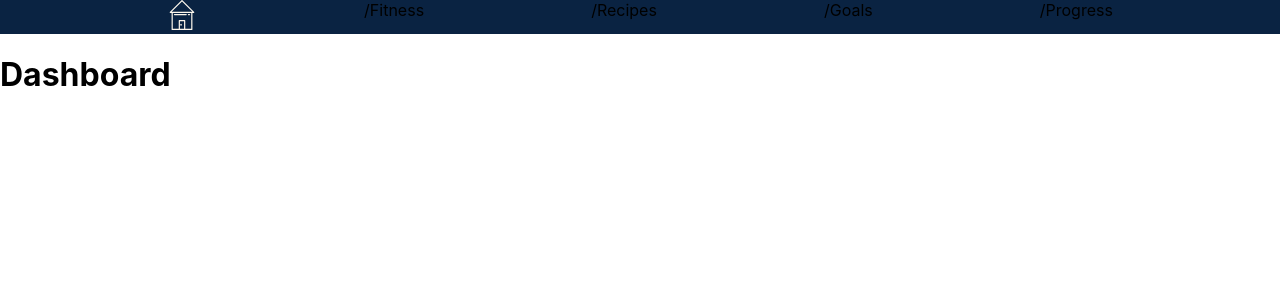
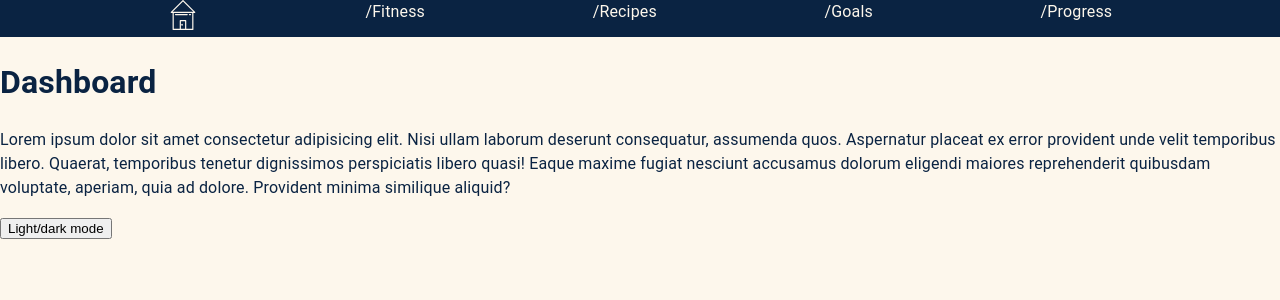
Before and after one commit to SchoolOfCode/final-project-front-end-theredhotchillicoders, a Next.js app: page / in a window 1280 px wide. Shown: the top 300 px of the page. Built offline with nearby package versions, Linux system fonts and the light colour scheme.

Commit message:
Add a basic darkmode toggle, SVGs need updating with props

```diff
--- a/components/NavBar/NavBar.js
+++ b/components/NavBar/NavBar.js
@@ -3,9 +3,10 @@ import Image from "next/image";
 import home from "./home.svg"; // SVGs must be used as JSX in Image components
 import styles from "./NavBar.module.css";
 
-const NavBar = () => {
+function NavBar({ theme }) {
+  console.log(theme);
   return (
-    <nav className={styles.nav}>
+    <nav className={`${theme === "light" ? styles.navLight : styles.navDark}`}>
       <Link href="/">
         <a>
           <Image
@@ -31,6 +32,6 @@ const NavBar = () => {
       </Link>
     </nav>
   );
-};
+}
 
 export default NavBar;
--- a/components/NavBar/NavBar.module.css
+++ b/components/NavBar/NavBar.module.css
@@ -1,6 +1,15 @@
-.nav {
+.navLight {
   display: flex;
   background-color: var(--darkBlue);
+  color: var(--cream);
+  justify-content: space-evenly;
+  width: 100vw;
+}
+
+.navDark {
+  display: flex;
+  background-color: var(--cream);
+  color: var(--darkBlue);
   justify-content: space-evenly;
   width: 100vw;
 }
--- a/package.json
+++ b/package.json
@@ -8,6 +8,10 @@
     "lint": "next lint"
   },
   "dependencies": {
+    "@emotion/react": "^11.7.1",
+    "@emotion/styled": "^11.6.0",
+    "@mui/icons-material": "^5.4.2",
+    "@mui/material": "^5.4.2",
     "next": "12.0.10",
     "react": "17.0.2",
     "react-dom": "17.0.2"
--- a/pages/_app.js
+++ b/pages/_app.js
@@ -1,7 +1,41 @@
-import '../styles/globals.css'
+import React, { useState, useEffect } from "react";
+import "../styles/globals.css";
+import { darkMode, lightMode } from "../styles/themes";
+import { createTheme, ThemeProvider } from "@mui/material/styles";
+import CssBaseline from "@mui/material/CssBaseline";
+
+function getActiveMode(currentMode) {
+  if (currentMode === "light") {
+    return lightMode;
+  } else {
+    return darkMode;
+  }
+}
 
 function MyApp({ Component, pageProps }) {
-  return <Component {...pageProps} />
+  const [activeMode, setActiveMode] = useState(lightMode);
+  const [currentMode, setCurrentMode] = useState("light");
+
+  function toggleColorMode() {
+    console.log("Toggle theme");
+    const desiredMode = currentMode === "light" ? "dark" : "light";
+    setCurrentMode(desiredMode);
+  }
+
+  useEffect(() => {
+    setActiveMode(getActiveMode(currentMode));
+  }, [currentMode]);
+
+  return (
+    <ThemeProvider theme={activeMode}>
+      <CssBaseline />
+      <Component
+        pageProps={pageProps}
+        toggleColorMode={toggleColorMode}
+        theme={currentMode}
+      />
+    </ThemeProvider>
+  );
 }
 
-export default MyApp
+export default MyApp;
--- a/pages/fitness.js
+++ b/pages/fitness.js
@@ -1,8 +1,4 @@
-<<<<<<< HEAD
 import NavBar from "../components/NavBar/NavBar.js";
-=======
-import NavBar from '../components/NavBar/NavBar.js';
->>>>>>> 09ce415bac82b4d59a15570a84b90c722408dc72
 
 const fitness = () => {
   return (
--- a/pages/index.js
+++ b/pages/index.js
@@ -1,15 +1,22 @@
 import NavBar from "../components/NavBar/NavBar.js";
 
-const dashboard = () => {
+export default function Dashboard({ toggleColorMode, theme }) {
   return (
     <div>
-      <NavBar />
+      <NavBar theme={theme} />
       <h1>Dashboard</h1>
+      <p>
+        Lorem ipsum dolor sit amet consectetur adipisicing elit. Nisi ullam
+        laborum deserunt consequatur, assumenda quos. Aspernatur placeat ex
+        error provident unde velit temporibus libero. Quaerat, temporibus
+        tenetur dignissimos perspiciatis libero quasi! Eaque maxime fugiat
+        nesciunt accusamus dolorum eligendi maiores reprehenderit quibusdam
+        voluptate, aperiam, quia ad dolore. Provident minima similique aliquid?
+      </p>
+      <button onClick={toggleColorMode}>Light/dark mode</button>
     </div>
   );
-};
-
-export default dashboard;
+}
 
 /* Home page components:
 navBar
--- /dev/null
+++ b/styles/themes.js
@@ -0,0 +1,36 @@
+import { amber, deepOrange, grey } from "@mui/material/colors";
+import { createTheme } from "@mui/material";
+
+//Define colours
+const darkBlue = "#0a2342";
+const cream = "#fdf7ec";
+
+export const lightMode = createTheme({
+  palette: {
+    primary: amber,
+    divider: amber[200],
+    background: {
+      default: cream,
+    },
+    text: {
+      primary: darkBlue,
+      secondary: grey[800],
+    },
+  },
+});
+
+export const darkMode = createTheme({
+  // palette values for dark mode
+  palette: {
+    primary: deepOrange,
+    divider: deepOrange[700],
+    background: {
+      default: darkBlue,
+      paper: deepOrange[900],
+    },
+    text: {
+      primary: cream,
+      secondary: grey[500],
+    },
+  },
+});
```
Also changed, not shown: 1 other file (tests, documents, lock files or other folders). Lines whose indentation alone changed are shown as unchanged.
